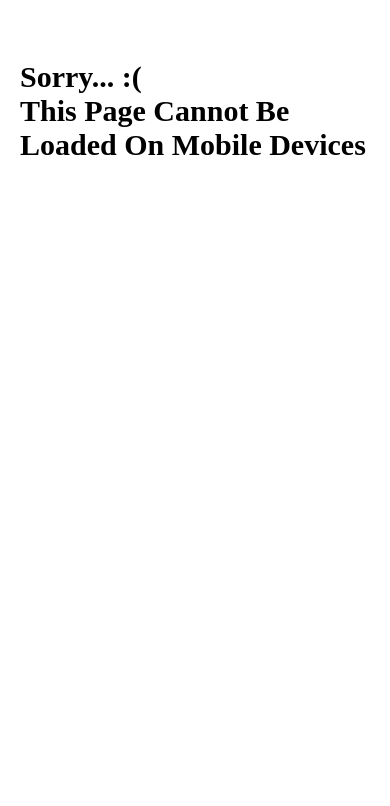
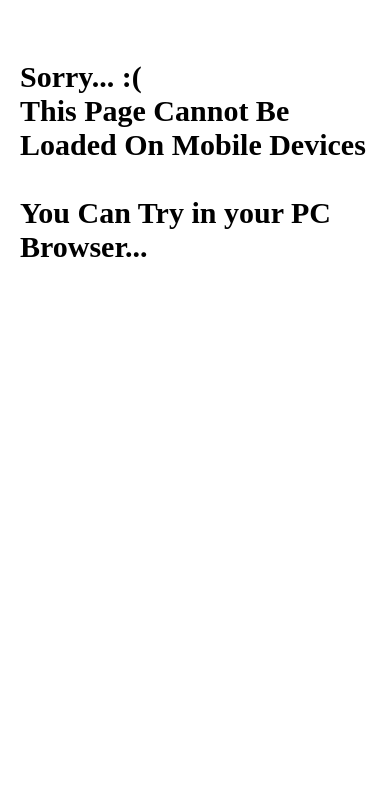
Before and after one commit to mhm-cse/Bird-Hunter, a plain HTML site: page index.html in a window 390 px wide. Shown: the top 806 px of the page. Drawn offline with Linux system fonts and the light colour scheme.

Commit message:
Update index.html

```diff
--- a/index.html
+++ b/index.html
@@ -37,7 +37,7 @@
         <audio id="aud10" src="images/10.mp3"></audio>
 
 
-     <h4 class="cant">Sorry...  :( <br>This Page Cannot Be Loaded On Mobile Devices</h4>
+     <h4 class="cant">Sorry...  :( <br>This Page Cannot Be Loaded On Mobile Devices</br></br>You Can Try in your PC Browser...</h4>
 
 
 
```
